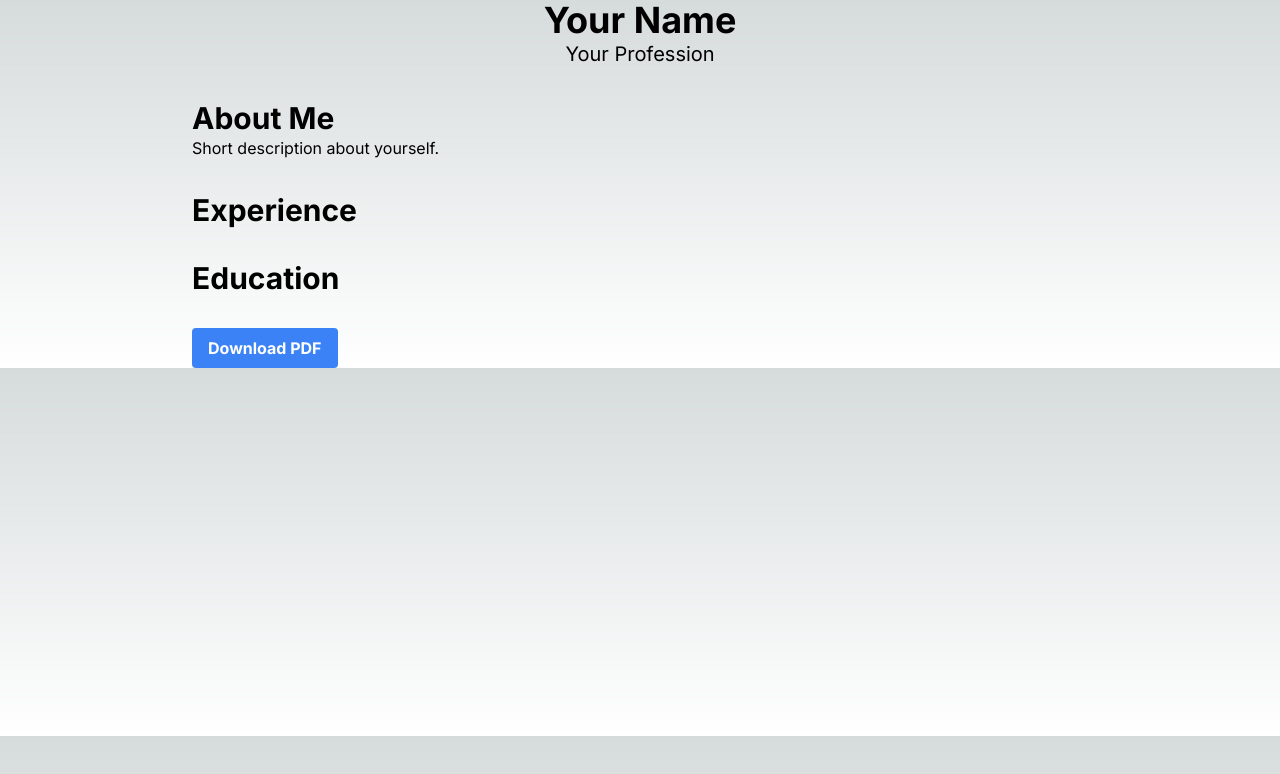
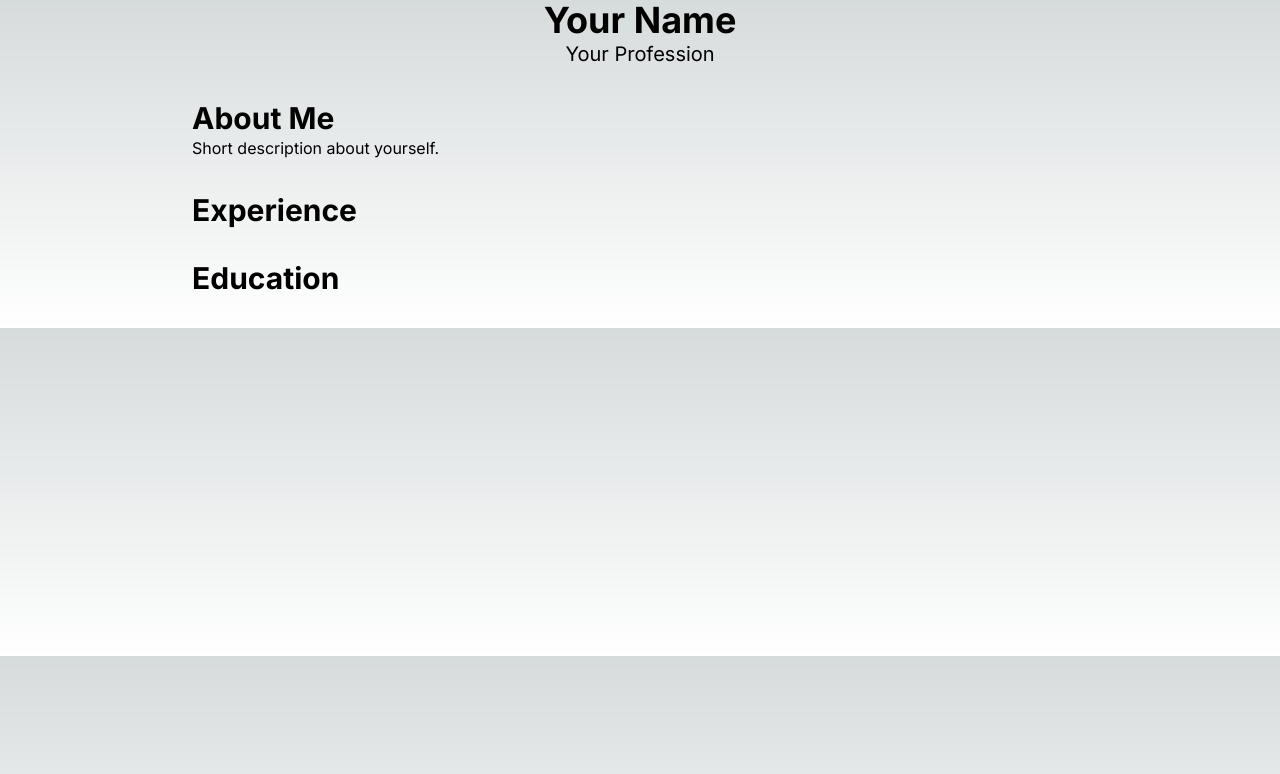
Before and after one commit to MynCode/resume-next, a Next.js app: page / in a window 1280 px wide. Shown: the top 774 px of the page. Built offline with nearby package versions, Linux system fonts and the light colour scheme.

Commit message:
removed download button for now

```diff
--- a/app/layout.tsx
+++ b/app/layout.tsx
@@ -6,7 +6,7 @@ const inter = Inter({ subsets: ["latin"] });
 
 export const metadata: Metadata = {
   title: "James Duffield - Resume",
-  description: "This is my resume",
+  description: "This will be resume",
 };
 
 export default function RootLayout({
--- a/app/page.tsx
+++ b/app/page.tsx
@@ -19,7 +19,6 @@ export default function Home() {
         <h2 className="text-3xl font-bold">Education</h2>
         {/* List your educational background here */}
       </section>
-      <DownloadButton />
     </main>
   );
 }
```
